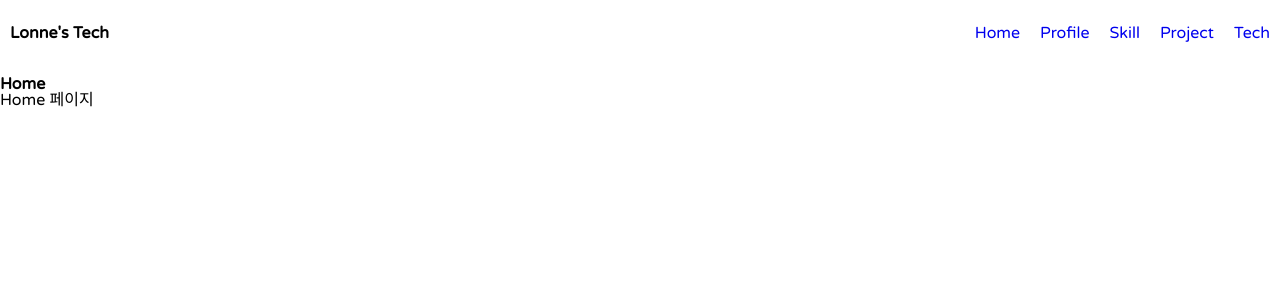
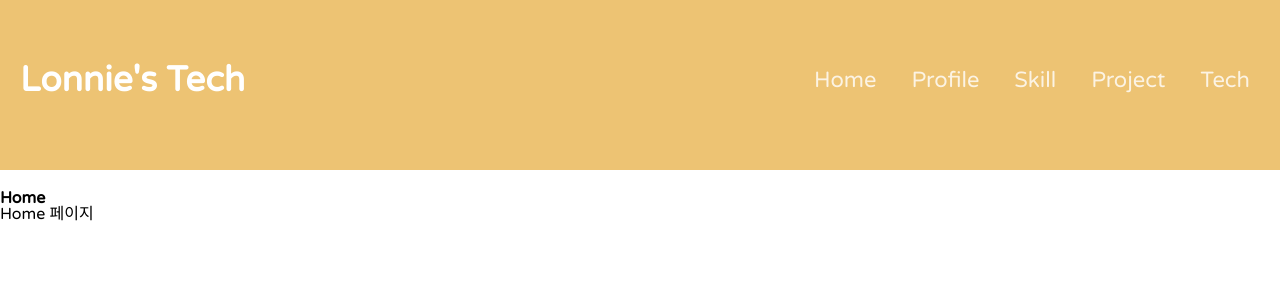
Before and after one commit to aosjehdgus/lonnie-portfolio, a React app: page /home in a window 1280 px wide. Shown: the top 300 px of the page. Built offline with nearby package versions, Linux system fonts and the light colour scheme.

Commit message:
Change navigation css

```diff
--- a/src/components/nav/NavLink.js
+++ b/src/components/nav/NavLink.js
@@ -6,12 +6,21 @@ import NAV_CONFIG from '../../configs/NavConfig';
 const navLinkWrapper = css`
   display: flex;
   justify-content: flex-end;
-  padding: 10px;
+  align-items: center;
+  padding: 10px 30px 10px 10px;
   li {
     padding: 10px;
+    margin-left: 15px;
   }
   a {
+    color: rgba(255, 255, 255, 0.8);
+    font-size: 19px;
     text-decoration: none;
+  }
+  a:hover {
+    font-size: 23px;
+    color: rgba(255, 255, 255);
+    transition: 0.2s;
   }
 `;
 
--- a/src/components/nav/horizontal-nav/NavTitle.js
+++ b/src/components/nav/horizontal-nav/NavTitle.js
@@ -1,7 +1,7 @@
 import React from 'react';
 
 const NavTitle = () => {
-  return <h1>Lonne's Tech</h1>;
+  return <h1>Lonnie's Tech</h1>;
 };
 
 export default NavTitle;
--- a/src/components/nav/horizontal-nav/index.js
+++ b/src/components/nav/horizontal-nav/index.js
@@ -3,12 +3,34 @@ import { css, jsx } from '@emotion/react';
 import NavTitle from './NavTitle';
 import NavLink from '../NavLink';
 
+const cornSilk = 'rgb(237, 195, 115)';
+
 const horizontalNavWrapper = css`
   display: flex;
   width: 100%;
+  height: 100px;
   justify-content: space-between;
   align-items: center;
   padding: 5px 0 15px 10px;
+  margin-bottom: 20px;
+  background: ${cornSilk};
+  h1 {
+    color: #fff;
+    padding: 10px;
+    font-size: 30px;
+  }
+  &:hover {
+    height: 150px;
+    h1 {
+      transition: 0.5s;
+      font-size: 35px;
+    }
+    transition: 0.5s;
+    a {
+      transition: 0.5s;
+      font-size: 22px;
+    }
+  }
 `;
 
 const HorizontalNav = () => {
```
